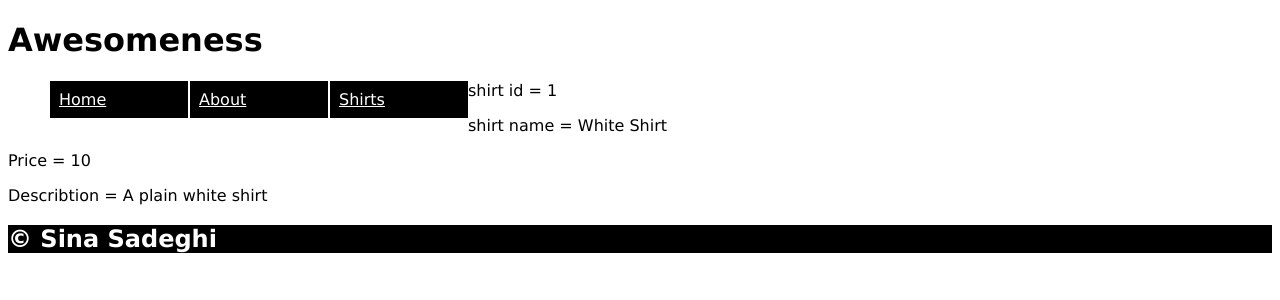
After one commit to amirsinasadeghi/Clothing-Site, a Flask app: page /shirts/1 in a window 1280 px wide. The commit adds this page. Shown: the top 300 px of the page. Run offline with Flask 2, Linux system fonts and the light colour scheme; data comes from the database, SQL or seed files in the repository.

Commit message:
madechanges based on databse and imporved navbar

```diff
--- a/routes.py
+++ b/routes.py
@@ -10,18 +10,30 @@ def home ():
   return render_template('home.html', title="home")
 
 
-@app.route ('/clothing/<int:id>')
-def clothing (id):
-  conn = sqlite3.connect("clothing.db")
+def do_query (query):
+  conn = sqlite3.connect("clothing2.db")
+  cur = conn.cursor()
+  cur.execute(query)
+  results = cur.fetchall()
+  conn.close()
+  return results
+
+
+@app.route ('/shirts')
+def shirts ():
+  shirts = do_query ('SELECT Name,Price,Photo FROM Shirts')
+  return render_template('shirts.html', shirts=shirts )
+
+
+@app.route ('/shirts/<int:id>')
+def singleshirt (id):
+  conn = sqlite3.connect("clothing2.db")
   cursor = conn.cursor()
-  cursor.execute("SELECT * FROM Clothes WHERE id=?;", (id,))
-  clothing = cursor.fetchone()
-  cursor.execute("SELECT name FROM Brands WHERE id IN (SELECT brandid FROM ClothesBrand WHERE clothesid = (SELECT id FROM Clothes WHERE name = ?))", (clothing[1],))
-  brand = cursor.fetchall()
+  cursor.execute("SELECT * FROM Shirts WHERE id=?;", (id,))
+  singleshirt = cursor.fetchone()
   conn.close()
-  print(clothing)
-  return render_template('clothing.html', clothing=clothing, brand=brand )
-
+  print(singleshirt)
+  return render_template('singleshirt.html', singleshirt=singleshirt )
 
 @app.route('/about')
 def about():
--- a/static/css/style.css
+++ b/static/css/style.css
@@ -5,17 +5,17 @@ h2{
   background-color: black;
   color: white;
 }
-li {
+a {
   float: left;
   display:block;
+  padding: 8px;
+  background-color: black;
+  color: white;
 	width:120px;
 	margin-left:2px;
 	border:1px solid #000;
 }
-
-a {
-  display: block;
-  padding: 8px;
-  background-color: black;
-  color: white;
+a:hover {
+  background-color: white;
+  color: black
 }
--- a/templates/nav.html
+++ b/templates/nav.html
@@ -12,8 +12,9 @@
 
     <nav>
       <ul>
-        <li> <a href="/">Home</a></li>
-        <li> <a href="about">About</a></li>
+       <a href="/">Home</a>
+       <a href="about">About</a>
+       <a href="shirts">Shirts</a>
       </ul>
     </nav>
   </header>
--- /dev/null
+++ b/templates/singleshirt.html
@@ -0,0 +1,13 @@
+
+
+{% extends 'layout.html' %}
+{% block content %}
+
+<p> shirt id = {{ singleshirt[0] }}</p>
+<p> shirt name = {{ singleshirt[1] }} </p>
+<p> Price = {{ singleshirt [3] }} </p>
+<p> Describtion = {{ singleshirt [2] }} </p>
+
+
+
+{% endblock %}
```
Also changed, not shown: templates/clothing.html (deleted, +0 -15 lines), templates/shirts.html (added, +7 -0 lines).
